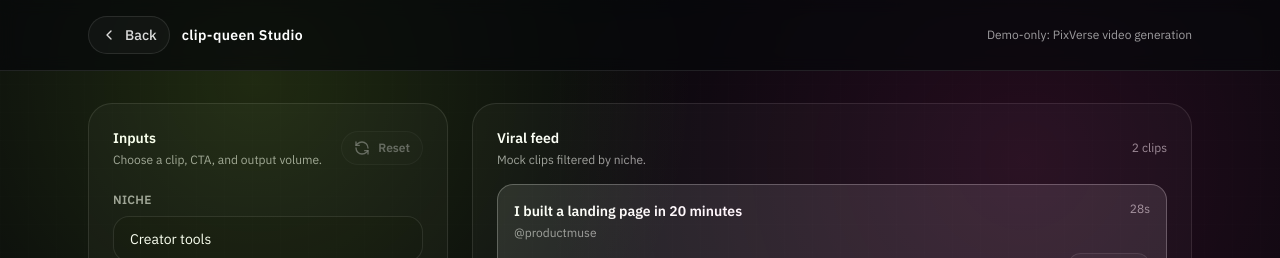
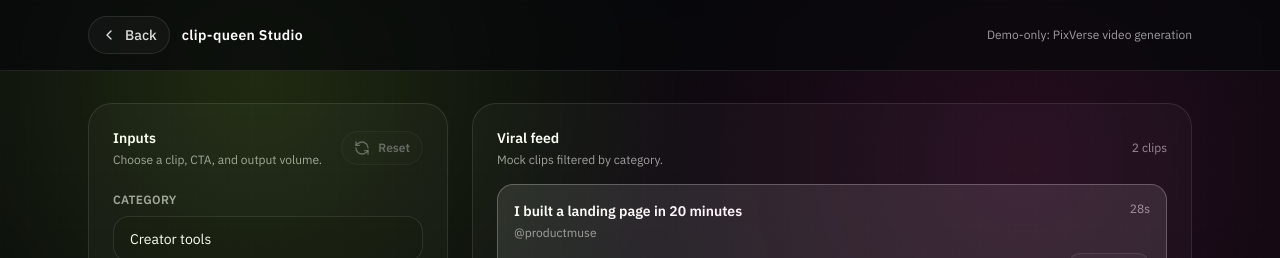
Before and after one commit to admud/clip-queen, a Next.js app: page /studio in a window 1280 px wide. Shown: the top 258 px of the page. Built offline with nearby package versions, Linux system fonts and the light colour scheme.

Commit message:
feat: Reorganize Code for Deployment
Co-authored-by: traeagent <traeagent@users.noreply.github.com>

```diff
--- a/src/components/studio/CtaPreview.tsx
+++ b/src/components/studio/CtaPreview.tsx
@@ -28,7 +28,7 @@ export function CtaPreview({ clip, ctaText, ctaStyle }: Props) {
           <div className="absolute inset-0 bg-[radial-gradient(circle_at_40%_20%,rgba(255,255,255,0.08),transparent_35%),linear-gradient(180deg,rgba(255,255,255,0.03),transparent_40%)]" />
 
           <div className="absolute left-4 top-4 rounded-full border border-white/10 bg-black/40 px-3 py-1 text-[11px] text-white/80">
-            {clip ? clip.niche : "Niche"}
+            {clip ? clip.niche : "Category"}
           </div>
 
           {ctaStyle === "bottomBanner" ? (
--- a/src/components/studio/InputsPanel.tsx
+++ b/src/components/studio/InputsPanel.tsx
@@ -98,7 +98,7 @@ export function InputsPanel(props: Props) {
 
       <div className="mt-6 space-y-6">
         <div>
-          <div className="text-xs font-semibold uppercase tracking-wide text-white/60">Niche</div>
+          <div className="text-xs font-semibold uppercase tracking-wide text-white/60">Category</div>
           <input
             value={props.niche}
             onChange={(e) => props.onNicheChange(e.target.value)}
--- a/src/components/studio/ViralFeed.tsx
+++ b/src/components/studio/ViralFeed.tsx
@@ -20,7 +20,7 @@ export function ViralFeed({ clips, selectedClipId, onSelect }: Props) {
       <div className="flex items-center justify-between gap-3">
         <div>
           <div className="text-sm font-semibold text-white">Viral feed</div>
-          <div className="mt-1 text-xs text-white/60">Mock clips filtered by niche.</div>
+          <div className="mt-1 text-xs text-white/60">Mock clips filtered by category.</div>
         </div>
         <div className="text-xs text-white/55">{clips.length} clips</div>
       </div>
@@ -67,7 +67,7 @@ export function ViralFeed({ clips, selectedClipId, onSelect }: Props) {
 
         {!clips.length ? (
           <div className="rounded-2xl border border-white/10 bg-black/10 p-4 text-sm text-white/70">
-            No clips for this niche.
+            No clips for this category.
           </div>
         ) : null}
       </div>
```
